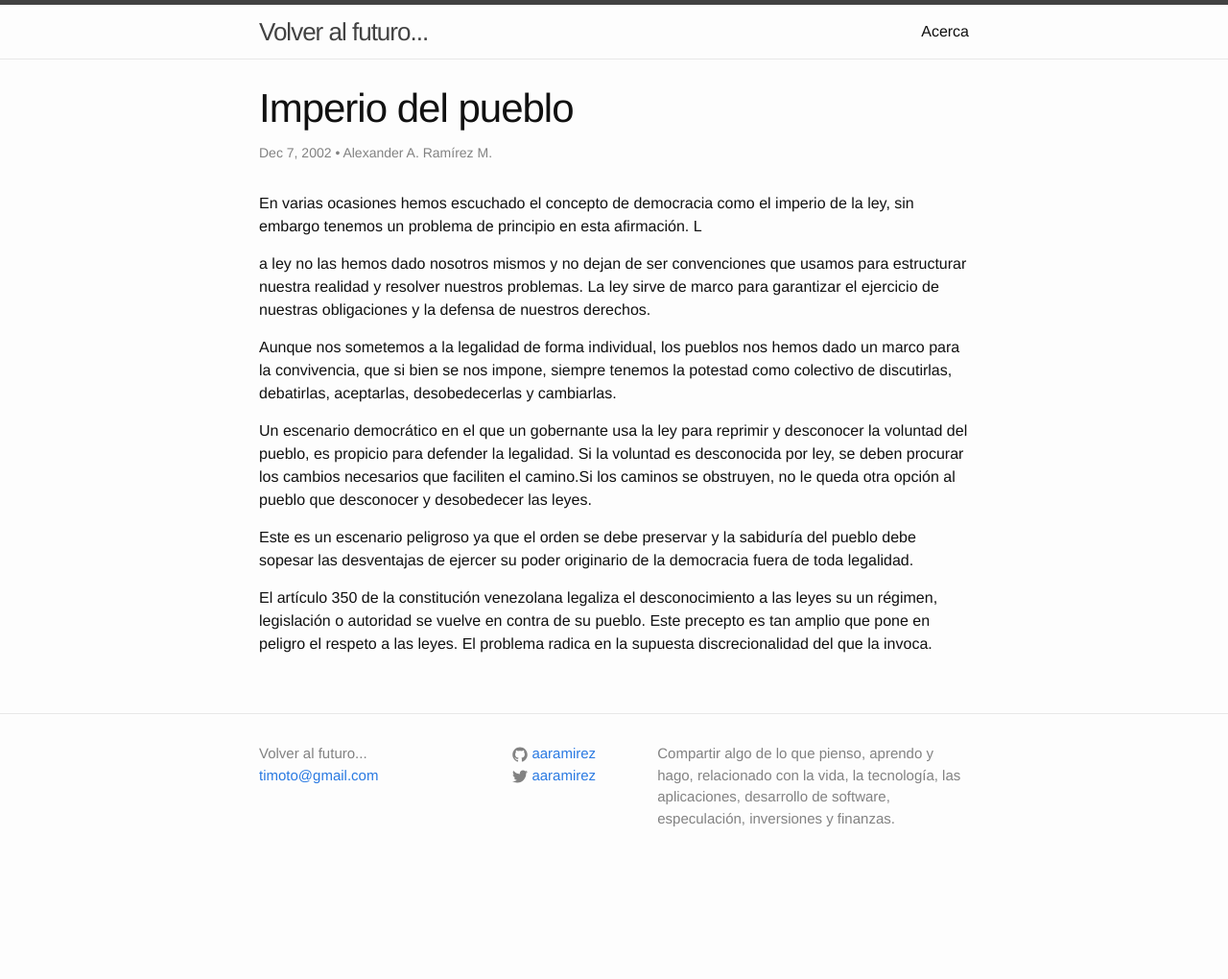
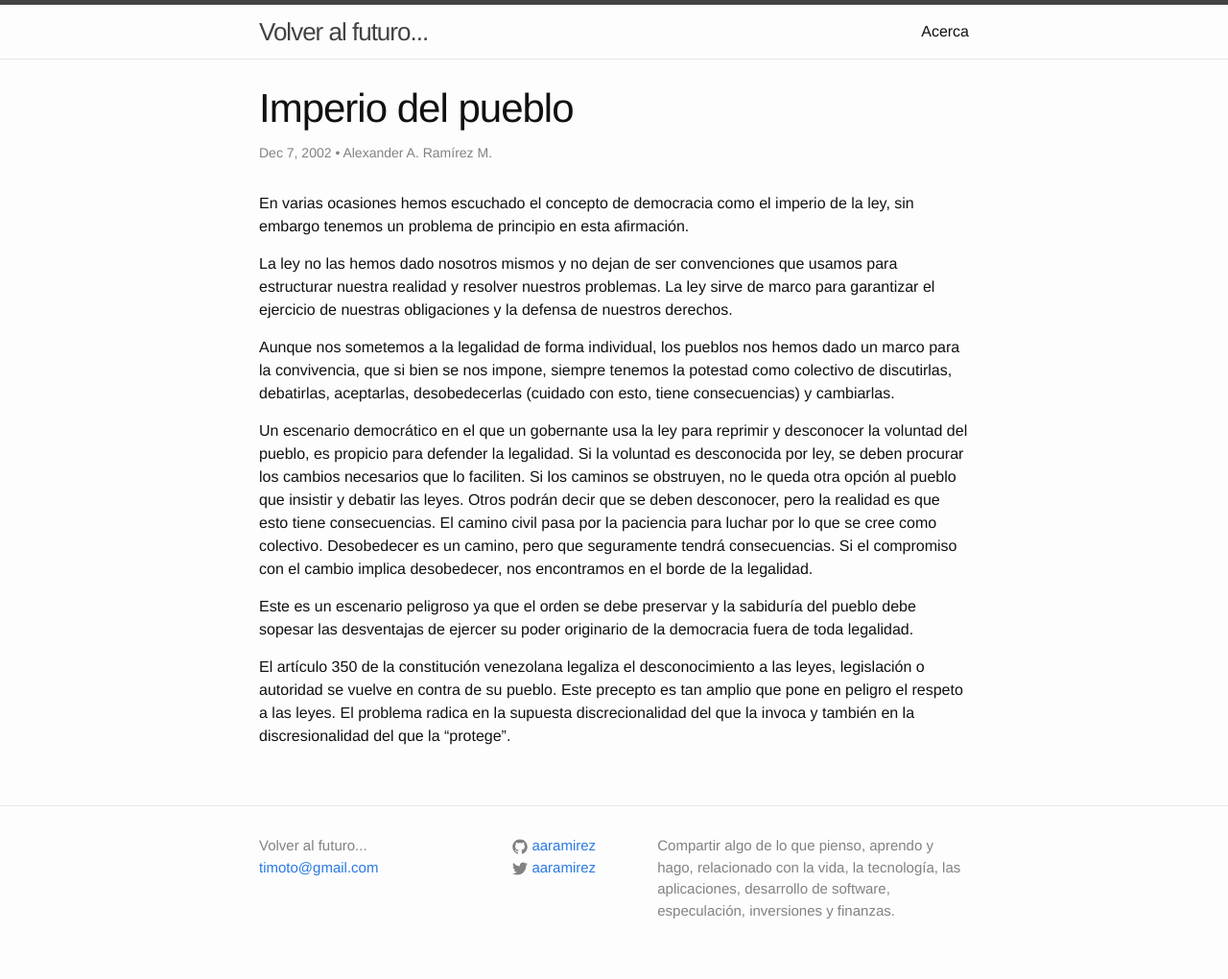
Before and after one commit to aaramirez/aaramirez.github.io, a Jekyll site: the page built from _posts/otros/2002-12-07-imperio-del-pueblo.markdown, in a window 1280 px wide. Shown: the whole page at 96% size. Built offline with Jekyll 4.4.1, drawn with Linux system fonts in a browser that asks for light colours; before the commit the page ends 924 px from its top, so only the background shows below that.

Commit message:
Fixing typos

```diff
--- a/_posts/otros/2002-12-07-imperio-del-pueblo.markdown
+++ b/_posts/otros/2002-12-07-imperio-del-pueblo.markdown
@@ -3,14 +3,14 @@
 date: 2002-12-07 08:00:00
 categories: democracia politica resentimiento
 ---
-En varias ocasiones hemos escuchado el concepto de democracia como el imperio de la ley, sin embargo tenemos un problema de principio en esta afirmación. L
+En varias ocasiones hemos escuchado el concepto de democracia como el imperio de la ley, sin embargo tenemos un problema de principio en esta afirmación.
 
-a ley no las hemos dado nosotros mismos y no dejan de ser convenciones que usamos para estructurar nuestra realidad y resolver nuestros problemas. La ley sirve de marco para garantizar el ejercicio de nuestras obligaciones y la defensa de nuestros derechos.
+La ley no las hemos dado nosotros mismos y no dejan de ser convenciones que usamos para estructurar nuestra realidad y resolver nuestros problemas. La ley sirve de marco para garantizar el ejercicio de nuestras obligaciones y la defensa de nuestros derechos.
 
-Aunque nos sometemos a la legalidad de forma individual, los pueblos nos hemos dado un marco para la convivencia, que si bien se nos impone, siempre tenemos la potestad como colectivo de discutirlas, debatirlas, aceptarlas, desobedecerlas y cambiarlas.
+Aunque nos sometemos a la legalidad de forma individual, los pueblos nos hemos dado un marco para la convivencia, que si bien se nos impone, siempre tenemos la potestad como colectivo de discutirlas, debatirlas, aceptarlas, desobedecerlas (cuidado con esto, tiene consecuencias) y cambiarlas.
 
-Un escenario democrático en el que un gobernante usa la ley para reprimir y desconocer la voluntad del pueblo, es propicio para defender la legalidad. Si la voluntad es desconocida por ley, se deben procurar los cambios necesarios que faciliten el camino.Si los caminos se obstruyen, no le queda otra opción al pueblo que desconocer y desobedecer las leyes.
+Un escenario democrático en el que un gobernante usa la ley para reprimir y desconocer la voluntad del pueblo, es propicio para defender la legalidad. Si la voluntad es desconocida por ley, se deben procurar los cambios necesarios que lo faciliten. Si los caminos se obstruyen, no le queda otra opción al pueblo que insistir y debatir las leyes. Otros podrán decir que se deben desconocer, pero la realidad es que esto tiene consecuencias. El camino civil pasa por la paciencia para luchar por lo que se cree como colectivo. Desobedecer es un camino, pero que seguramente tendrá consecuencias. Si el compromiso con el cambio implica desobedecer, nos encontramos en el borde de la legalidad.
 
 Este es un escenario peligroso ya que el orden se debe preservar y la sabiduría del pueblo debe sopesar las desventajas de ejercer su poder originario de la democracia fuera de toda legalidad.
 
-El artículo 350 de la constitución venezolana legaliza el desconocimiento a las leyes su un régimen, legislación o autoridad se vuelve en contra de su pueblo. Este precepto es tan amplio que pone en peligro el respeto a las leyes. El problema radica en la supuesta discrecionalidad del que la invoca.
+El artículo 350 de la constitución venezolana legaliza el desconocimiento a las leyes, legislación o autoridad se vuelve en contra de su pueblo. Este precepto es tan amplio que pone en peligro el respeto a las leyes. El problema radica en la supuesta discrecionalidad del que la invoca y también en la discresionalidad del que la "protege".
```
